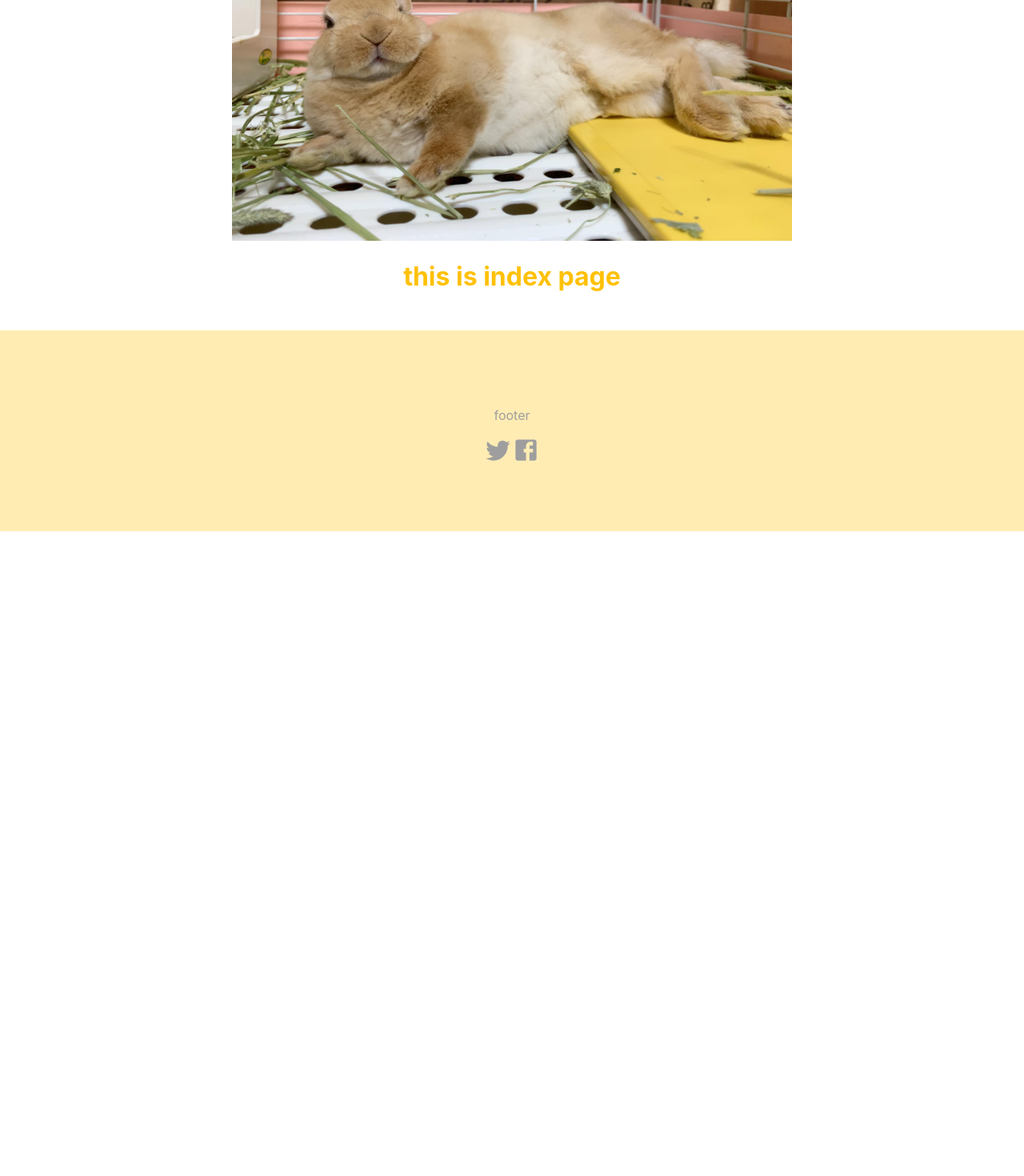
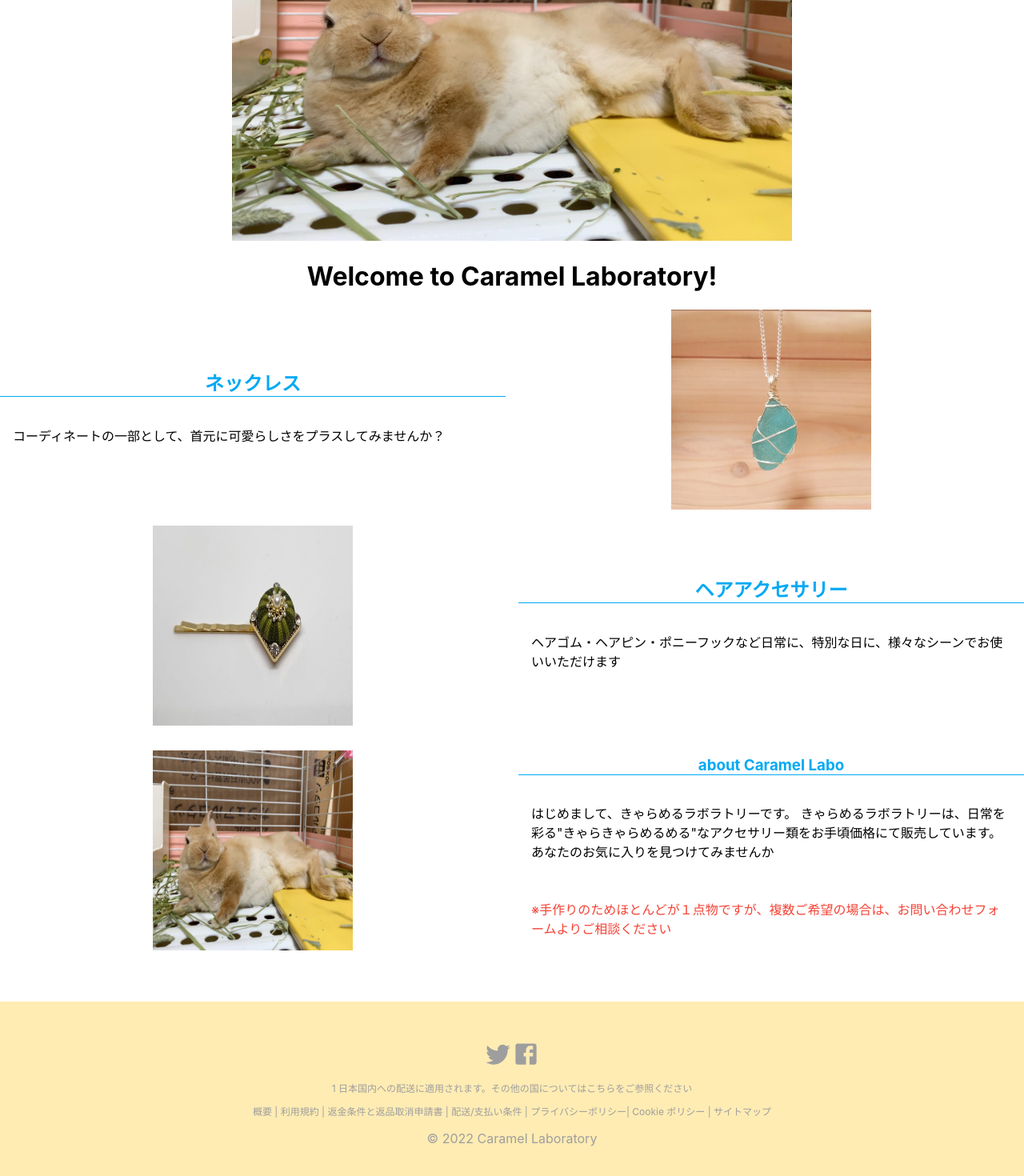
Before and after one commit to KamiHitoe/next-caramel-laboratory, a Next.js app: page / in a window 1280 px wide. Shown: the part 336-1806 px from the top of the page at 80% size. Before the commit the page ends 1000 px from the top, so only its background shows below. Built offline with nearby package versions, Linux system fonts and the light colour scheme.

Commit message:
done footer, grid layout, page template

```diff
--- a/src/components/layouts/footer.tsx
+++ b/src/components/layouts/footer.tsx
@@ -1,12 +1,34 @@
 import TwitterIcon from '@mui/icons-material/Twitter';
 import FacebookIcon from '@mui/icons-material/Facebook';
+import { styled } from '@mui/material/styles';
+
+const StyledText = styled('p')({
+  fontSize: "12px",
+});
 
 const Footer = () => {
   return (
     <footer>
-      <p>footer</p>
-      <TwitterIcon fontSize="large" />
-      <FacebookIcon fontSize="large" />
+      <a
+        href="https://twitter.com/kotsubufactory"
+        target="_blank"
+      >
+        <TwitterIcon fontSize="large" />
+      </a>
+      <a
+        href="https://www.facebook.com/kotsubufactory"
+        target="_blank"
+      >
+        <FacebookIcon fontSize="large" />
+      </a>
+
+      <StyledText>
+        1 日本国内への配送に適用されます。その他の国についてはこちらをご参照ください
+      </StyledText>
+      <StyledText>
+        概要 | 利用規約 | 返金条件と返品取消申請書 | 配送/支払い条件 | プライバシーポリシー| Cookie ポリシー | サイトマップ
+      </StyledText>
+      <p>&copy; { new Date().getFullYear() } Caramel Laboratory</p>
     </footer>
   );
 };
--- a/src/pages/accessory.tsx
+++ b/src/pages/accessory.tsx
@@ -2,7 +2,11 @@
 const Accessory = () => {
   return (
     <div>
-      <h1>this is accessory page</h1>
+      <h1 className="subtitle">Sub Title</h1>
+      <p>description</p>
+      <p className="warning">warning</p>
+      <hr />
+      <p>render mapped items</p>
     </div>
   )
 };
--- a/src/pages/index.tsx
+++ b/src/pages/index.tsx
@@ -1,10 +1,42 @@
 import type { NextPage } from "next";
 import Image from "next/image";
+import Grid from "@mui/material/Grid";
+import Box from "@mui/material/Box";
+import { styled } from "@mui/material/styles";
+
+const StyledBoxText = styled("p")({
+  padding: "1rem",
+  textAlign: "left",
+});
 
 const Home: NextPage = () => {
   return (
     <div>
-      <h1 className="title">this is index page</h1>
+      <h1>Welcome to Caramel Laboratory!</h1>
+      <Grid container spacing={2} alignItems="center">
+        <Grid item md={6}>
+          <h2 className="subtitle">ネックレス</h2>
+          <StyledBoxText>コーディネートの一部として、首元に可愛らしさをプラスしてみませんか？</StyledBoxText>
+        </Grid>
+        <Grid item md={6}>
+        <Image src="/images/sea_glass_bl.jpg" width="250x" height="250x" />
+        </Grid>
+        <Grid item md={6}>
+        <Image src="/images/sea_urchin_hairpin.jpg" width="250x" height="250x" />
+        </Grid>
+        <Grid item md={6}>
+          <h2 className="subtitle">ヘアアクセサリー</h2>
+          <StyledBoxText>ヘアゴム・ヘアピン・ポニーフックなど日常に、特別な日に、様々なシーンでお使いいただけます</StyledBoxText>
+        </Grid>
+        <Grid item md={6}>
+          <Image src="/images/caramel_top.jpg" width="250px" height="250px" />
+        </Grid>
+        <Grid item md={6}>
+          <h3 className="subtitle">about Caramel Labo</h3>
+          <StyledBoxText>はじめまして、きゃらめるラボラトリーです。 きゃらめるラボラトリーは、日常を彩る"きゃらきゃらめるめる"なアクセサリー類をお手頃価格にて販売しています。 あなたのお気に入りを見つけてみませんか</StyledBoxText>
+          <StyledBoxText className="warning">※手作りのためほとんどが１点物ですが、複数ご希望の場合は、お問い合わせフォームよりご相談ください</StyledBoxText>
+        </Grid>
+      </Grid>
 
     </div>
   );
--- a/src/styles/globals.scss
+++ b/src/styles/globals.scss
@@ -1,11 +1,22 @@
 $amber: #ffc107;
 $amber-light: #ffecb3;
+$light-blue: #03a9f4;
 $gray: #9e9e9e;
+$warning: #f44336;
 
+// custom
 .title {
   color: $amber;
 }
+.subtitle {
+  color: $light-blue;
+  border-bottom: 1px solid $light-blue;
+}
+.warning {
+  color: $warning;
+}
 
+// default
 html,
 body {
   text-align: center;
@@ -23,7 +34,7 @@ a {
 }
 footer {
   margin-top: 3rem;
-  padding: 5rem 0;
+  padding: 3rem 0;
   color: $gray;
   background-color: $amber-light;
 }
```
